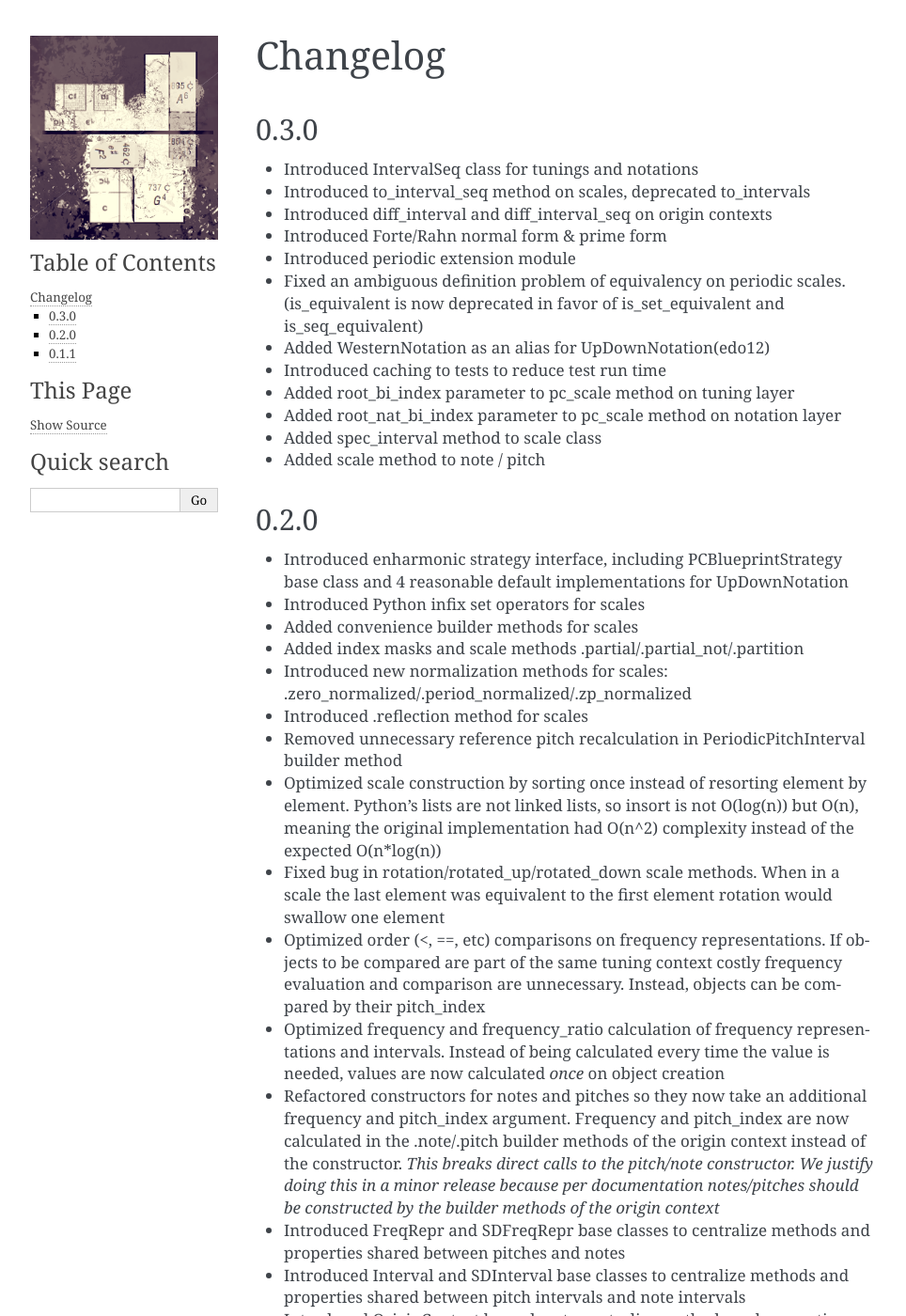
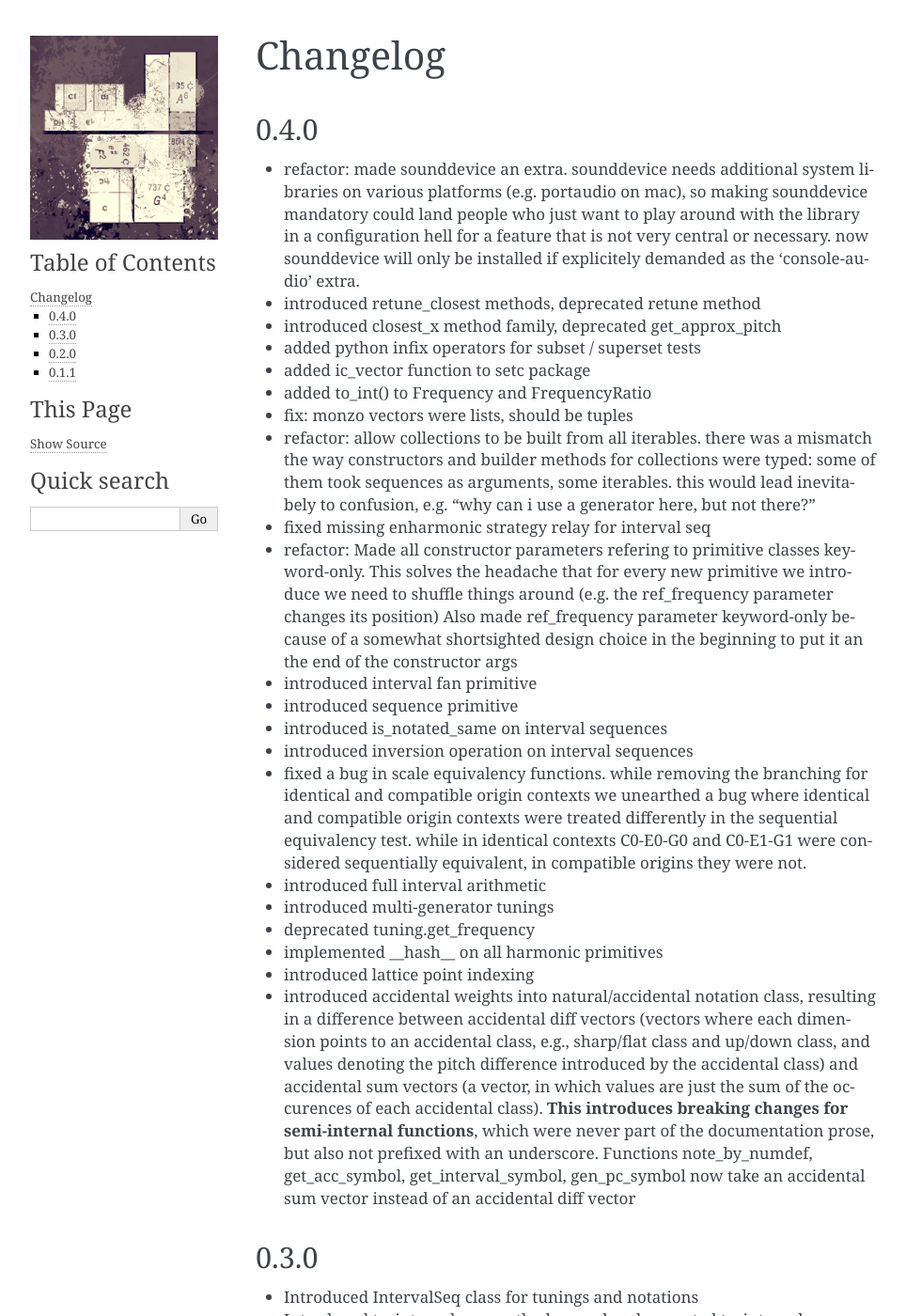
Before and after one commit to retooth2/xenharmlib, a Sphinx documentation site: the page built from doc/changelog.rst, in a window 1280 px wide and 1400 px high. Shown: the whole window at 94% size, without its empty margins (148-1112 px from the left). Built offline with Sphinx 7.4.7, drawn with Linux system fonts in a browser that asks for light colours.

Commit message:
chore: added changelog for 0.4.0

```diff
--- a/doc/changelog.rst
+++ b/doc/changelog.rst
@@ -1,5 +1,65 @@
 Changelog
 =======================================
+
+.. _changelog_0_4_0:
+
+0.4.0
+--------------------------------------
+
+* refactor: made sounddevice an extra.
+  sounddevice needs additional system libraries on various
+  platforms (e.g. portaudio on mac), so making sounddevice
+  mandatory could land people who just want to play around
+  with the library in a configuration hell for a feature
+  that is not very central or necessary.
+  now sounddevice will only be installed if explicitely
+  demanded as the 'console-audio' extra.
+* introduced retune_closest methods, deprecated retune method
+* introduced closest_x method family, deprecated get_approx_pitch
+* added python infix operators for subset / superset tests
+* added ic_vector function to setc package
+* added to_int() to Frequency and FrequencyRatio
+* fix: monzo vectors were lists, should be tuples
+* refactor: allow collections to be built from all iterables.
+  there was a mismatch the way constructors and builder methods
+  for collections were typed: some of them took sequences as
+  arguments, some iterables.  this would lead inevitabely to
+  confusion, e.g. "why can i use a generator here, but not there?"
+* fixed missing enharmonic strategy relay for interval seq
+* refactor: Made all constructor parameters refering to primitive classes
+  keyword-only. This solves the headache that for every new
+  primitive we introduce we need to shuffle things around
+  (e.g. the ref_frequency parameter changes its position)
+  Also made ref_frequency parameter keyword-only because
+  of a somewhat shortsighted design choice in the beginning
+  to put it an the end of the constructor args
+* introduced interval fan primitive
+* introduced sequence primitive
+* introduced is_notated_same on interval sequences
+* introduced inversion operation on interval sequences
+* fixed a bug in scale equivalency functions. while removing the branching
+  for identical and compatible origin contexts we unearthed a bug where
+  identical and compatible origin contexts were treated differently in
+  the sequential equivalency test. while in identical contexts C0-E0-G0
+  and C0-E1-G1 were considered sequentially equivalent, in compatible origins
+  they were not.
+* introduced full interval arithmetic
+* introduced multi-generator tunings
+* deprecated tuning.get_frequency
+* implemented __hash__ on all harmonic primitives
+* introduced lattice point indexing
+* introduced accidental weights into natural/accidental notation class,
+  resulting in a difference between accidental diff vectors (vectors
+  where each dimension points to an accidental class, e.g., sharp/flat
+  class and up/down class, and values denoting the pitch difference
+  introduced by the accidental class) and accidental sum vectors
+  (a vector, in which values are just the sum of the occurences
+  of each accidental class). **This introduces breaking changes for
+  semi-internal functions**, which were never part of the documentation
+  prose, but also not prefixed with an underscore. Functions
+  note_by_numdef, get_acc_symbol, get_interval_symbol,
+  gen_pc_symbol now take an accidental sum vector instead of
+  an accidental diff vector
 
 .. _changelog_0_3_0:
 
```
